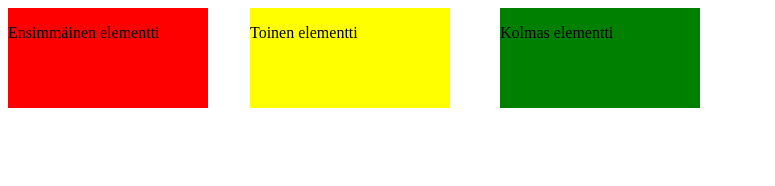
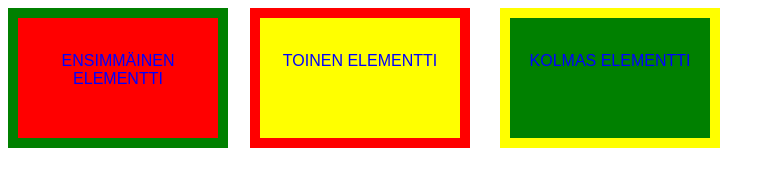
Before and after one commit to mko3000/Lapio-website, a plain HTML site: page position.html in a window 1280 px wide. Shown: the whole page, without its empty margins (0-775 px from the left). Drawn offline with Linux system fonts and the light colour scheme.

Commit message:
Osa 3. Kymmenes tehtävä

```diff
--- a/style.css
+++ b/style.css
@@ -19,29 +19,43 @@
 }
 
 .box{
-    color: black;
+    position: relative;
+    top: 15%;
+    color: blue;
+    text-transform: uppercase;
+    text-align: center;
+    font-family: Arial, Helvetica, sans-serif;
 }
 
 .first-box-container {
     color: black;
     position: absolute;
     width: 200px;
-    height: 100px;
+    height: 120px;
     background-color: red;
+    border-style: solid;
+    border-width: 10px;
+    border-color: green;
 }
 
 .second-box-container {
     position: absolute;
     left: 250px;
     width: 200px;
-    height: 100px;
+    height: 120px;
     background-color: yellow;
+    border-style: solid;
+    border-width: 10px;
+    border-color: red;
 }
 
 .third-box-container {
     position: absolute;
     left: 500px;
     width: 200px;
-    height: 100px;
+    height: 120px;
     background-color: green;
+    border-style: solid;
+    border-width: 10px;
+    border-color: yellow;
 }
```
